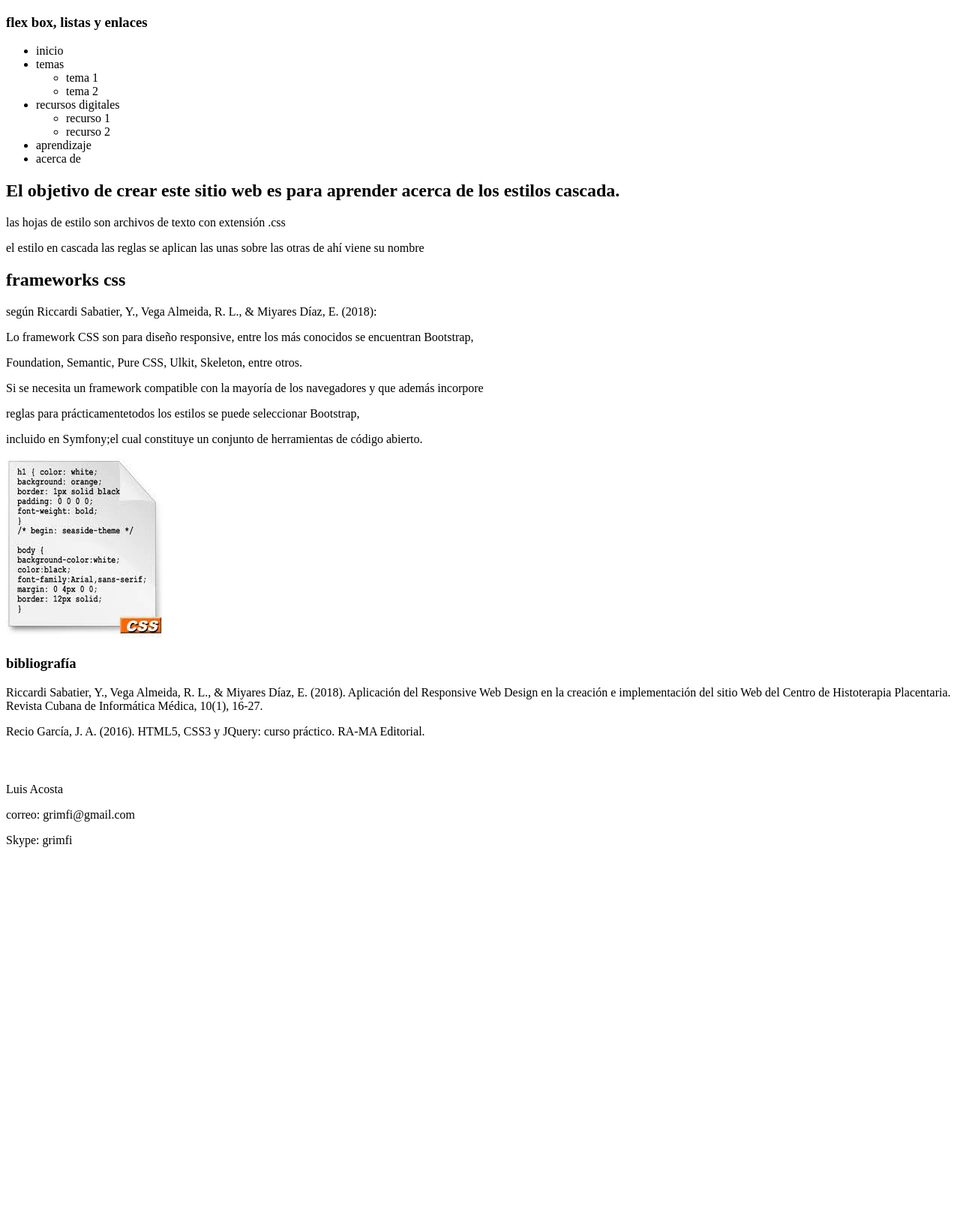
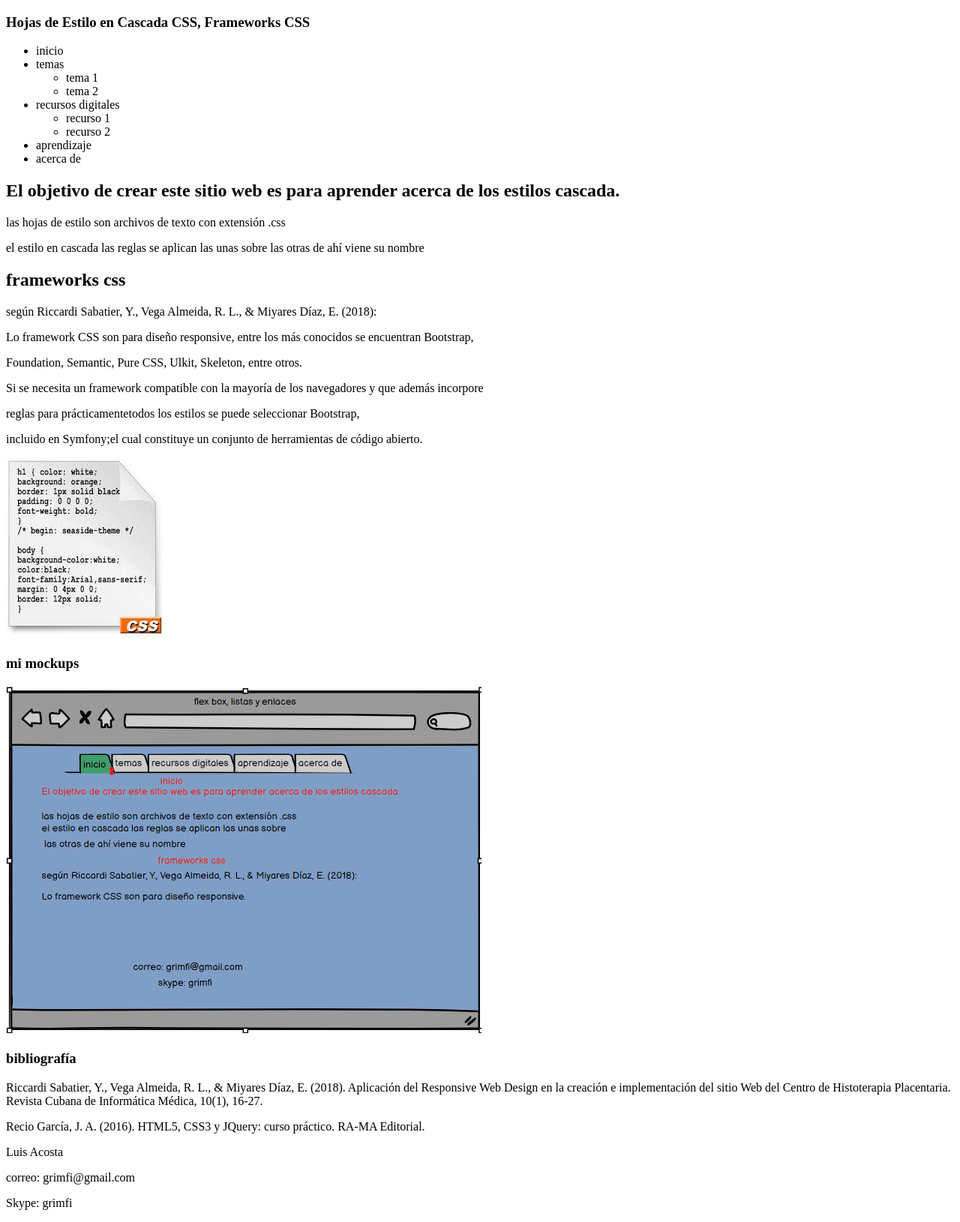
Before and after one commit to grimfi123/DSW-Luis-Acosta, a plain HTML site: page fase2/design.html in a window 1280 px wide. Shown: the whole page at 75% size. Before the commit the page ends 1146 px from the top, so only its background shows below. Drawn offline with Linux system fonts and the light colour scheme.

Commit message:
im
actualizacion

```diff
--- a/fase2/design.html
+++ b/fase2/design.html
@@ -9,7 +9,7 @@
 
 <body>
     <header>
-         <h3>flex box, listas y enlaces</h3>
+         <h3>Hojas de Estilo en Cascada CSS, Frameworks CSS</h3>
     </header>
    <nav>
        <ul>
@@ -39,13 +39,14 @@
 
        <p> Si se necesita un framework compatible con la mayoría de los navegadores y que además incorpore</p> <p> reglas para prácticamentetodos los estilos se puede seleccionar Bootstrap,</p>
        <p> incluido en Symfony;el cual constituye un conjunto de herramientas de código abierto. </p>
-        <img src="img/css.jpg" alt="">
+        <img src="img/css.jpg" alt="estilos cascada">
         </p>
-        <h3><p>bibliografía </p></h3> <p>Riccardi Sabatier, Y., Vega Almeida, R. L., & Miyares Díaz, E. (2018). Aplicación del Responsive Web Design en la creación e implementación del sitio Web del Centro de Histoterapia Placentaria. Revista Cubana de Informática Médica, 10(1), 16-27.</p>
+
+        <h3><p>mi mockups</p>
+           <img src="img/moc.png" alt="mi mockup">
+       </h3>
+       <h3><p>bibliografía </p></h3> <p>Riccardi Sabatier, Y., Vega Almeida, R. L., & Miyares Díaz, E. (2018). Aplicación del Responsive Web Design en la creación e implementación del sitio Web del Centro de Histoterapia Placentaria. Revista Cubana de Informática Médica, 10(1), 16-27.</p>
        <p>Recio García, J. A. (2016). HTML5, CSS3 y JQuery: curso práctico. RA-MA Editorial.</p>
-        <h3>
-           <img src="" alt="">
-       </h3>
    </article>
    <footer>Luis Acosta <p>correo: grimfi@gmail.com</p>
 <p>Skype: grimfi</p></footer>
```
Also changed, not shown: index.html (+2 -1 lines), fase2/img/moc.png (added).
